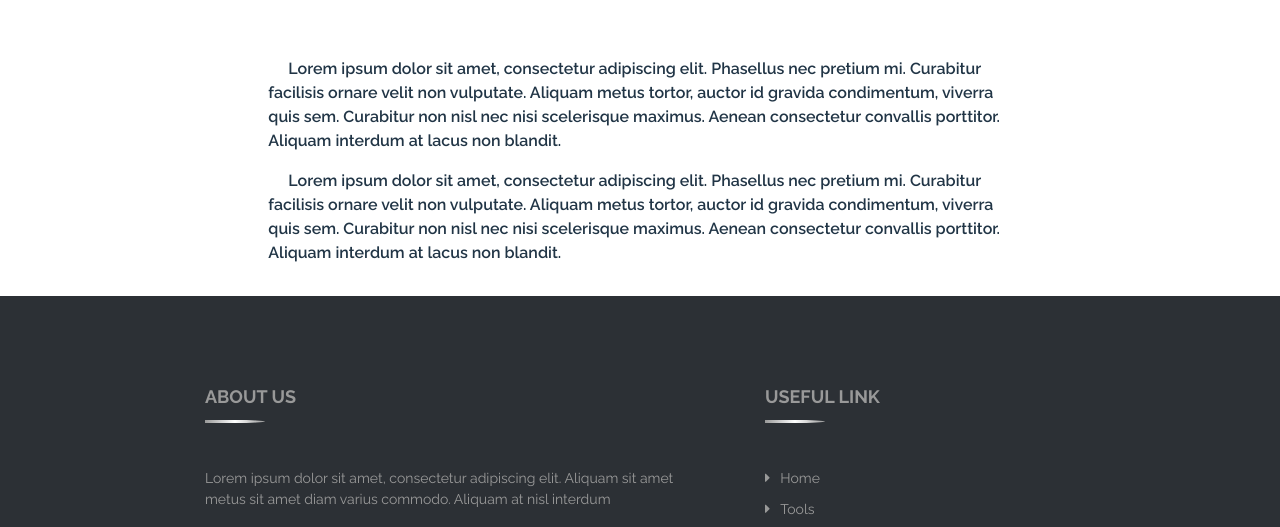
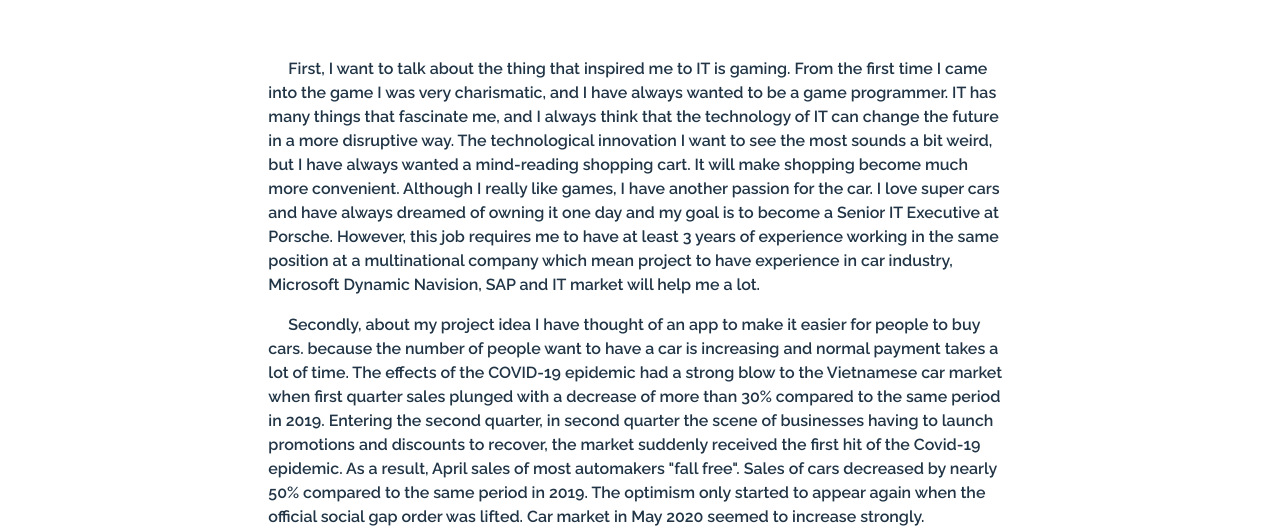
Before and after one commit to S3818568vn/s3818568.github.io, a plain HTML site: page project-ideas.html in a window 1280 px wide. Shown: the part 233-760 px from the top of the page. Drawn offline with nearby package versions, Linux system fonts and the light colour scheme; files whose address does not match are found by name.

Commit message:
Update project-ideas.html

```diff
--- a/project-ideas.html
+++ b/project-ideas.html
@@ -85,11 +85,10 @@
                     <div class="row justify-content-center">
                         <div class="col-8">
                             <p style="text-indent: 20px;">
-                                Lorem ipsum dolor sit amet, consectetur adipiscing elit. Phasellus nec pretium mi. Curabitur facilisis ornare velit non vulputate. Aliquam metus tortor, auctor id gravida condimentum, viverra quis sem. Curabitur non nisl nec nisi scelerisque maximus. Aenean consectetur convallis porttitor. Aliquam interdum at lacus non blandit.
+                                First, I want to talk about the thing that inspired me to IT is gaming. From the first time I came into the game I was very charismatic, and I have always wanted to be a game programmer. IT has many things that fascinate me, and I always think that the technology of IT can change the future in a more disruptive way. The technological innovation I want to see the most sounds a bit weird, but I have always wanted a mind-reading shopping cart. It will make shopping become much more convenient. Although I really like games, I have another passion for the car. I love super cars and have always dreamed of owning it one day and my goal is to become a Senior IT Executive at Porsche. However, this job requires me to have at least 3 years of experience working in the same position at a multinational company which mean project to have experience in car industry, Microsoft Dynamic Navision, SAP and IT market will help me a lot.
                             </p>
                             <p style="text-indent: 20px;">
-                                Lorem ipsum dolor sit amet, consectetur adipiscing elit. Phasellus nec pretium mi. Curabitur facilisis ornare velit non vulputate. Aliquam metus tortor, auctor id gravida condimentum, viverra quis sem. Curabitur non nisl nec nisi scelerisque maximus. Aenean consectetur convallis porttitor. Aliquam interdum at lacus non blandit.
-                            </p>
+Secondly, about my project idea I have thought of an app to make it easier for people to buy cars. because the number of people want to have a car is increasing and normal payment takes a lot of time. The effects of the COVID-19 epidemic had a strong blow to the Vietnamese car market when first quarter sales plunged with a decrease of more than 30% compared to the same period in 2019. Entering the second quarter, in second quarter the scene of businesses having to launch promotions and discounts to recover, the market suddenly received the first hit of the Covid-19 epidemic. As a result, April sales of most automakers "fall free". Sales of cars decreased by nearly 50% compared to the same period in 2019. The optimism only started to appear again when the official social gap order was lifted. Car market in May 2020 seemed to increase strongly. Purchasing power increased sharply by 62% compared to the previous month. Through June, the positive numbers continued to be maintained with an increase of 26%. Although heavily influenced by the COVID-19, we can see that if everything is stable, the car industry in Vietnam will thrive again immediately. Then a software used to buy a car online will be an optimal choice right now, especially when the translation COVID-19 has not ended.                            </p>
                         </div>
                     </div>
                 </div>
```
